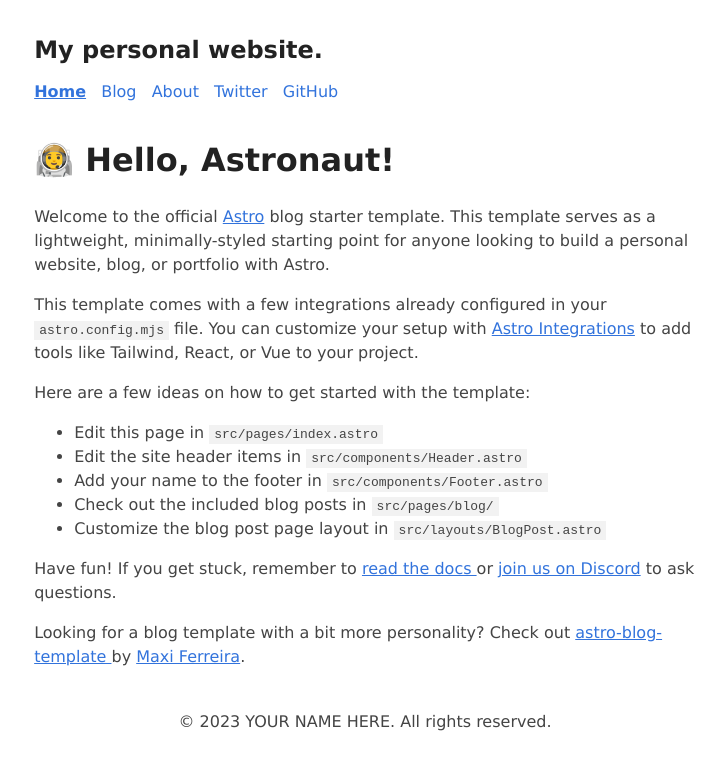
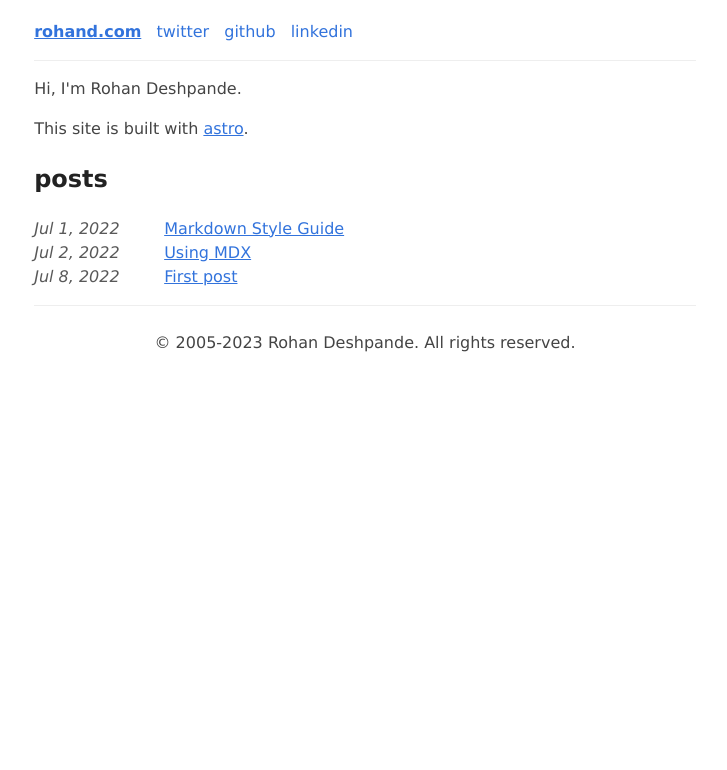
Before and after one commit to appwiz/appwiz.github.io, an Astro site: page / in a window 1280 px wide. Shown: the whole page, without its empty margins (275-1002 px from the left). Built offline with nearby package versions, Linux system fonts and the light colour scheme; Astro itself is replaced by a stand-in of ours.

Commit message:
Minor edits to display my site.

```diff
--- a/astro.config.mjs
+++ b/astro.config.mjs
@@ -5,6 +5,6 @@
 
 // https://astro.build/config
 export default defineConfig({
-	site: 'https://example.com',
+	site: 'https://rohand.com',
 	integrations: [mdx(), sitemap()],
 });
--- a/src/components/Footer.astro
+++ b/src/components/Footer.astro
@@ -3,11 +3,12 @@
 ---
 
 <footer>
-	&copy; {today.getFullYear()} YOUR NAME HERE. All rights reserved.
+	&copy; 2005-{today.getFullYear()} Rohan Deshpande. All rights reserved.
 </footer>
 <style>
 	footer {
 		padding: 25px;
 		text-align: center;
+		border-top: 1px solid #eee;
 	}
 </style>
--- a/src/components/Header.astro
+++ b/src/components/Header.astro
@@ -4,20 +4,17 @@
 ---
 
 <header>
-	<h2>
-		{SITE_TITLE}
-	</h2>
 	<nav>
-		<HeaderLink href="/">Home</HeaderLink>
-		<HeaderLink href="/blog">Blog</HeaderLink>
-		<HeaderLink href="/about">About</HeaderLink>
-		<HeaderLink href="https://twitter.com/astrodotbuild" target="_blank">Twitter</HeaderLink>
-		<HeaderLink href="https://github.com/withastro/astro" target="_blank">GitHub</HeaderLink>
+		<HeaderLink href="/">{SITE_TITLE}</HeaderLink>
+		<HeaderLink href="https://twitter.com/appwiz" target="_blank">twitter</HeaderLink>
+		<HeaderLink href="https://github.com/appwiz" target="_blank">github</HeaderLink>
+		<HeaderLink href="https://www.linkedin.com/in/rohand" target="_blank">linkedin</HeaderLink>
 	</nav>
 </header>
 <style>
 	header {
-		margin: 0em 0 2em;
+		padding-bottom: 1em;
+		border-bottom: 1px solid #eee;
 	}
 	h2 {
 		margin: 0.5em 0;
--- a/src/consts.ts
+++ b/src/consts.ts
@@ -1,5 +1,5 @@
 // Place any global data in this file.
 // You can import this data from anywhere in your site by using the `import` keyword.
 
-export const SITE_TITLE = 'My personal website.';
-export const SITE_DESCRIPTION = 'Welcome to my website!';
+export const SITE_TITLE = 'rohand.com';
+export const SITE_DESCRIPTION = 'Making people happy.';
--- a/src/pages/index.astro
+++ b/src/pages/index.astro
@@ -3,47 +3,55 @@
 import Header from '../components/Header.astro';
 import Footer from '../components/Footer.astro';
 import { SITE_TITLE, SITE_DESCRIPTION } from '../consts';
+import { getCollection } from 'astro:content';
+import FormattedDate from '../components/FormattedDate.astro';
+
+const posts = (await getCollection('blog')).sort(
+	(a, b) => a.data.pubDate.valueOf() - b.data.pubDate.valueOf()
+);
 ---
+
 
 <!DOCTYPE html>
 <html lang="en">
 	<head>
 		<BaseHead title={SITE_TITLE} description={SITE_DESCRIPTION} />
+		<style>
+			ul {
+				list-style-type: none;
+				padding: unset;
+			}
+			ul li {
+				display: flex;
+			}
+			ul li :global(time) {
+				flex: 0 0 130px;
+				font-style: italic;
+				color: #595959;
+			}
+			ul li a:visited {
+				color: #8e32dc;
+			}
+		</style>
 	</head>
 	<body>
 		<Header title={SITE_TITLE} />
 		<main>
-			<h1>🧑‍🚀 Hello, Astronaut!</h1>
-			<p>
-				Welcome to the official <a href="https://astro.build/">Astro</a> blog starter template. This
-				template serves as a lightweight, minimally-styled starting point for anyone looking to build
-				a personal website, blog, or portfolio with Astro.
-			</p>
-			<p>
-				This template comes with a few integrations already configured in your
-				<code>astro.config.mjs</code> file. You can customize your setup with
-				<a href="https://astro.build/integrations">Astro Integrations</a> to add tools like Tailwind,
-				React, or Vue to your project.
-			</p>
-			<p>Here are a few ideas on how to get started with the template:</p>
-			<ul>
-				<li>Edit this page in <code>src/pages/index.astro</code></li>
-				<li>Edit the site header items in <code>src/components/Header.astro</code></li>
-				<li>Add your name to the footer in <code>src/components/Footer.astro</code></li>
-				<li>Check out the included blog posts in <code>src/pages/blog/</code></li>
-				<li>Customize the blog post page layout in <code>src/layouts/BlogPost.astro</code></li>
-			</ul>
-			<p>
-				Have fun! If you get stuck, remember to <a href="https://docs.astro.build/"
-					>read the docs
-				</a> or <a href="https://astro.build/chat">join us on Discord</a> to ask questions.
-			</p>
-			<p>
-				Looking for a blog template with a bit more personality? Check out <a
-					href="https://github.com/Charca/astro-blog-template"
-					>astro-blog-template
-				</a> by <a href="https://twitter.com/Charca">Maxi Ferreira</a>.
-			</p>
+			<p>Hi, I'm Rohan Deshpande.</p>
+			<p>This site is built with <a href="https://astro.build">astro</a>.</p>
+			<section>
+				<h2>posts</h2>
+				<ul>
+					{
+						posts.map((post) => (
+							<li>
+								<FormattedDate date={post.data.pubDate} />
+								<a href={`/blog/${post.slug}/`}>{post.data.title}</a>
+							</li>
+						))
+					}
+				</ul>
+			</section>
 		</main>
 		<Footer />
 	</body>
```
Also changed, not shown: src/content/blog/second-post.md (deleted, +0 -16 lines), src/content/blog/third-post.md (deleted, +0 -16 lines), src/pages/about.astro (deleted, +0 -63 lines), README.md.
